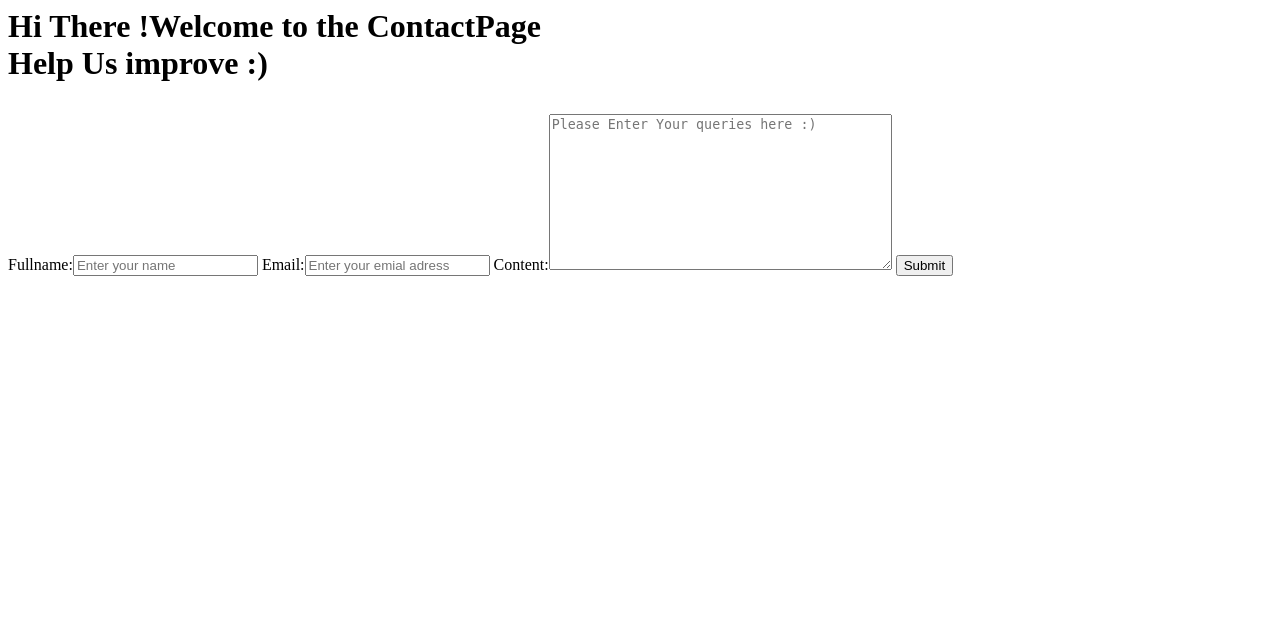
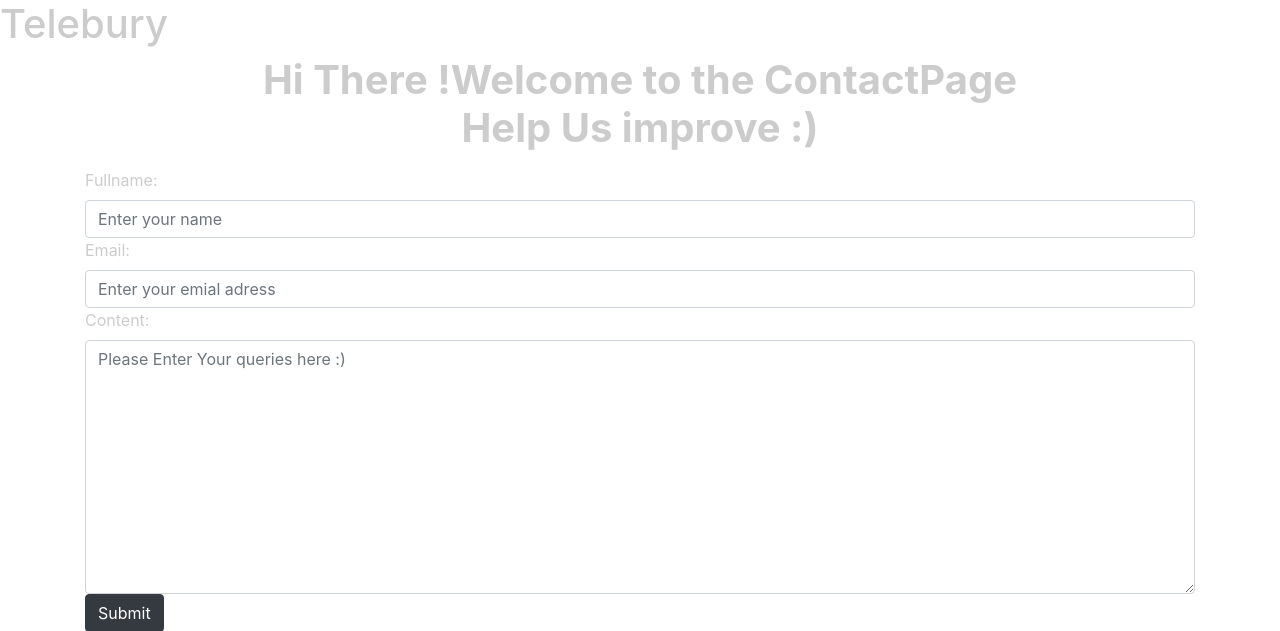
Before and after one commit to RamNathan691/Ecommerce, a Django app: page /contact/ in a window 1280 px wide. Shown: the top 631 px of the page. Run offline with Django 3.2, Linux system fonts and the light colour scheme; some libraries are stand-ins or nearby versions.

Commit message:
Done with include command that is used to pass on the data

```diff
--- /dev/null
+++ b/ecommerce/templates/base/navbar.html
@@ -0,0 +1 @@
+<h1>{{site_name}}</h1>
--- a/ecommerce/templates/contact/base.html
+++ b/ecommerce/templates/contact/base.html
@@ -5,10 +5,11 @@
 <title>
 base page
 </title>
-
+ {% include 'base/css.html'%}
 </head>
 
 <body>
+{% include 'base/navbar.html' with site_name="Telebury"  %}
 {% block content %}
 {% endblock %}
 
```
